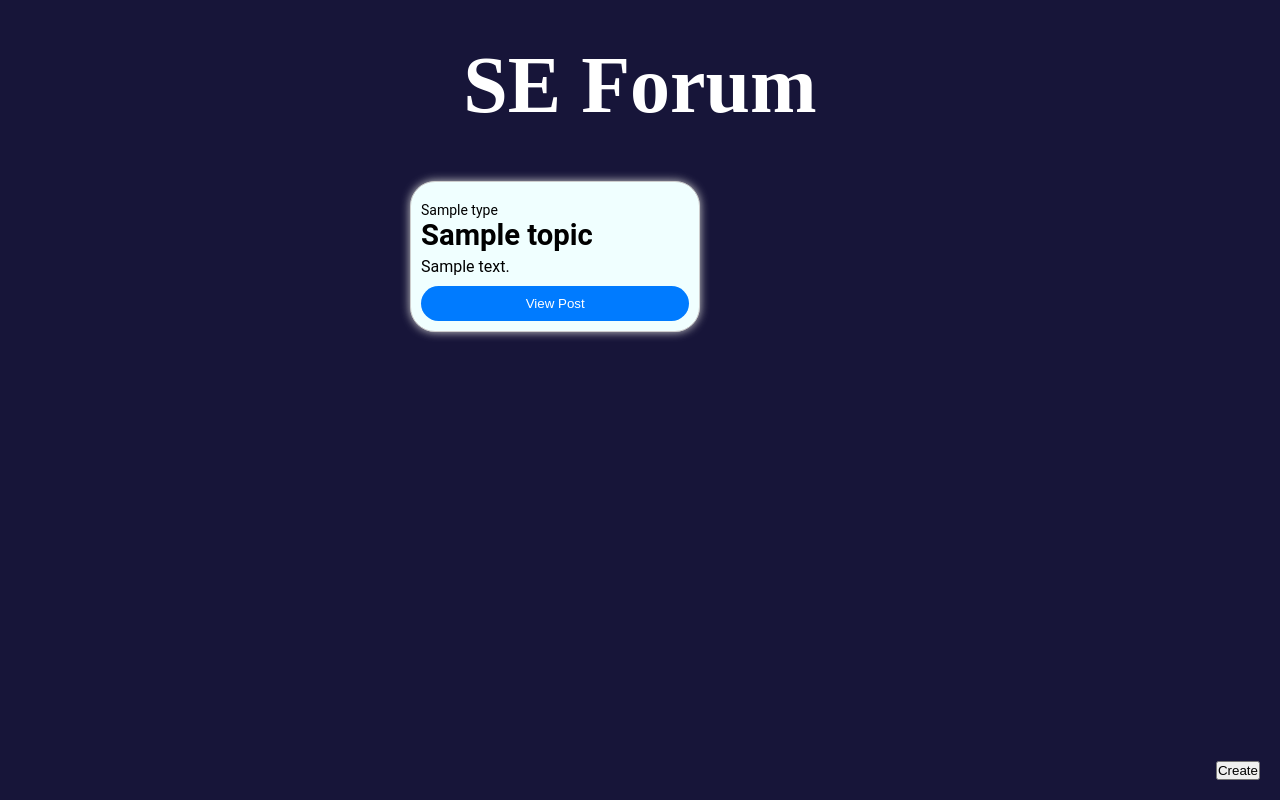
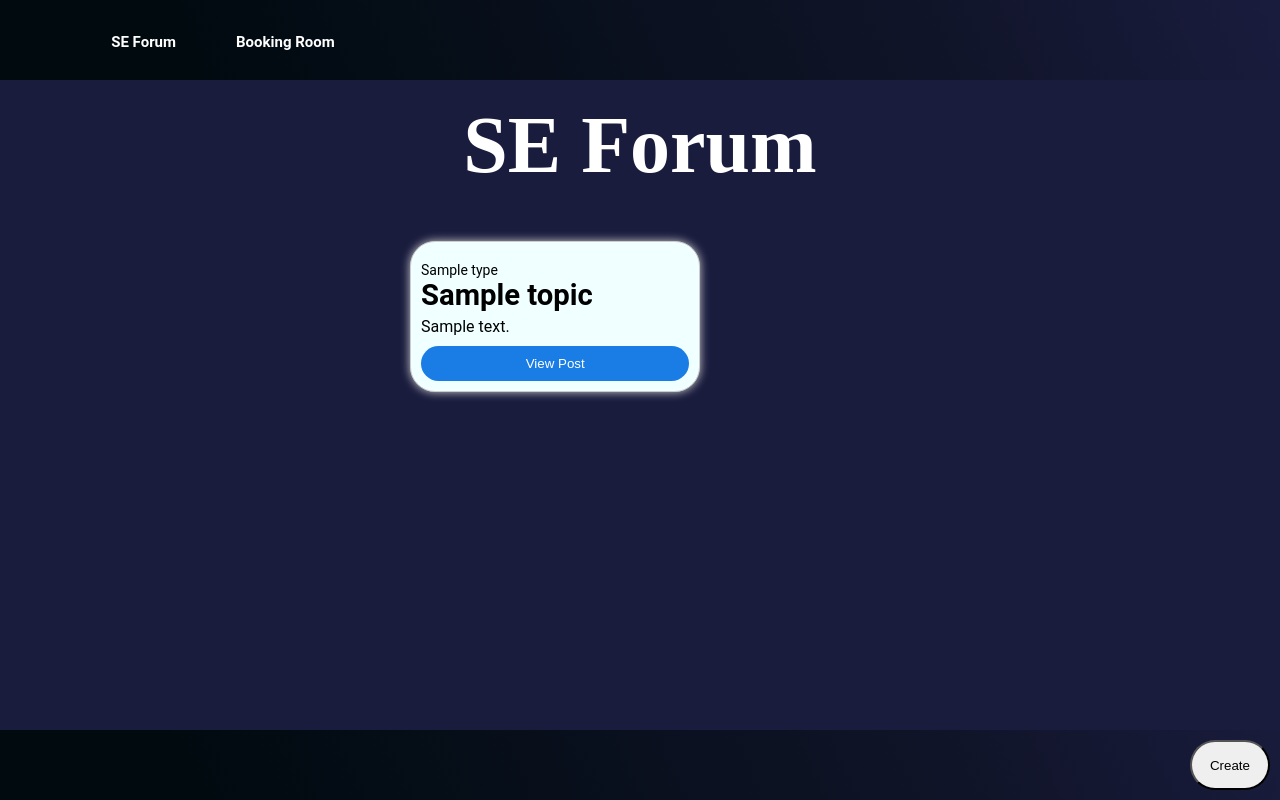
Before and after one commit to NaNiCatO/Project_web, a FastAPI app: template templates/channel.html in a window 1280 px wide. Run offline with FastAPI, Linux system fonts and the light colour scheme; the template is opened without the code that fills it: most values are stand-ins (such as "Sample title", 1, 10 or a date in 2020).

Commit message:
update channel
-manage formum to middle
-added footer(button) and header(nav bar)
-modify @media

```diff
--- a/css/channel_style.css
+++ b/css/channel_style.css
@@ -3,14 +3,41 @@
 *{
     margin: 0;
     padding: 0;
+    text-decoration: none;
 
 }
 
 
 body{
-    background-color: #171539;
+    /* background-color: #171539; */
+    background-color: #1a1c3e;
     font-family: 'Roboto', sans-serif;
 }
+
+
+header{
+    display: flex;
+    width: 100%;
+    height: 10%;
+    background-color: red;
+    z-index: 900;
+    position: fixed;
+
+}
+
+footer {
+    display: flex;
+    position: fixed;
+    width: 100%;
+    background: linear-gradient(245.59deg, #1a1c3e 0%, #101428 28.53%, #000a0f 85.52%) !important;
+    z-index: 1000;
+    bottom: 0;
+    height: 50px;
+    justify-content: flex-end;
+    padding: 10px 30px 10px 10px;
+    margin-right: 20px;
+}
+
 
 
 
@@ -36,7 +63,7 @@ h1 {
 .head{
     color: white;
     text-align: center;
-    padding: 40px;
+    padding: 100px 40px 40px 40px;
     margin: auto;
     font-size: 40px;
 }
@@ -91,7 +118,7 @@ h1 {
 
 .join-button {
     margin-top: 10px;
-    background-color: #007bff;
+    background-color: #1a7ce5;
     border-radius: 25px;
     color: #fff;
     border: none;
@@ -105,24 +132,90 @@ h1 {
 }
 
 .create-button {
-    position: fixed;
+    /* position: fixed; */
     bottom: 20px;
     right: 20px;
-    z-index: 999;
+    /* z-index: 999; */
+    border-radius: 25px;
+    width:80px;
+    margin-right: 20px;
+
+}
+
+.create-button:hover {
+    background-color: tomato;
+    border: #1e1e1e;
+    border: 4px solid #1e1e1e;
 }
 
 /* Media query for screens with a max-width of 600px */
-@media (max-width: 600px) {
+
+
+.func{
+    display: flex;
+    /* position: fixed !important; */
+    right: 0;
+    top: 0;
+    width: 100%;
+    background: linear-gradient(245.59deg, #1a1c3e 0%, #101428 28.53%, #000a0f 85.52%) !important;
+    z-index: 999;
+
+
+}
+
+.navlist{
+    display: flex;
+    list-style-type: none;
+    padding :33px 4%;
+
+
+}
+
+.navlist a{
+    display: flex;
+    color:white;
+    margin-left: 60px;
+    font-size: 15px;
+    font-weight:600;
+    border-bottom: 2px solid transparent;
+    transition: all .55s ease;
+    flex-direction: row;
+    list-style-type: none;
+
+
+
+}
+
+.navlist a:hover{
+    border-bottom: 2px solid tomato;
+    color: tomato !important;
+
+}
+
+
+
+@media (max-width: 1000px) {
+    .func{
+        justify-content: center;
+        align-items: center;
+    }
+
     .container {
         flex-direction: column;
+        margin-left: 0px;
+        padding: 40px;
+        width: auto;
+        height: auto;
+
+
+
     }
 
     .meeting-block {
-        max-width: 100%;
+        width: 100%;
+        max-width: 800px;
+
     }
 
-    .create-button {
-        position: static;
-        margin-top: 20px;
-    }
+
 }
--- a/css/style.css
+++ b/css/style.css
@@ -47,7 +47,6 @@ header {
 
 .navlist{
     display: flex;
-
 }
 .logo{
     display: flex;
--- a/templates/channel.html
+++ b/templates/channel.html
@@ -1,22 +1,38 @@
 <!DOCTYPE html>
 <html>
+
 <head>
     <title>Channel Entries</title>
     <link rel="stylesheet" type="text/css" href="/css/channel_style.css">
 
     <script>
-        function CreateForum(username){
+        function CreateForum(username) {
             location.href = '/create_forum/' + username;
         }
     </script>
 
+
+
 </head>
+
+
 <body>
-    <div class =head>
+
+    <header>
+        <div class="func">
+            <ul class="navlist">
+                <li><a href="/program">SE Forum</a></li>
+                <li><a href="#">Booking Room</a></li>
+            </ul>
+        </div>
+    </header>
+
+
+    <div class="head">
         <h1>SE Forum</h1>
     </div>
     <div class="container">
-    {% for entry in entries %}
+        {% for entry in entries %}
         <div class="meeting-block">
             <div class="meeting-type">
                 <p>{{ entries[entry].type }}</p>
@@ -27,10 +43,18 @@
             <div class="meeting-description">
                 <p>{{ entries[entry].content }}</p>
             </div>
-            <button class="join-button" onclick="location.href='/channel/{{ username }}/{{ entries[entry].topic }}';">View Post</button>
+            <button class="join-button"
+                onclick="location.href='/channel/{{ username }}/{{ entries[entry].topic }}';">View Post</button>
         </div>
-    {% endfor %}
+        {% endfor %}
     </div>
-    <button id="createButton" class="create-button" onclick="CreateForum('{{ username }}');">Create</button>
+
+    <footer>
+        <button id="createButton" class="create-button" onclick="CreateForum('{{ username }}');">Create</button>
+    </footer>
+
+
+
 </body>
+
 </html>
```
